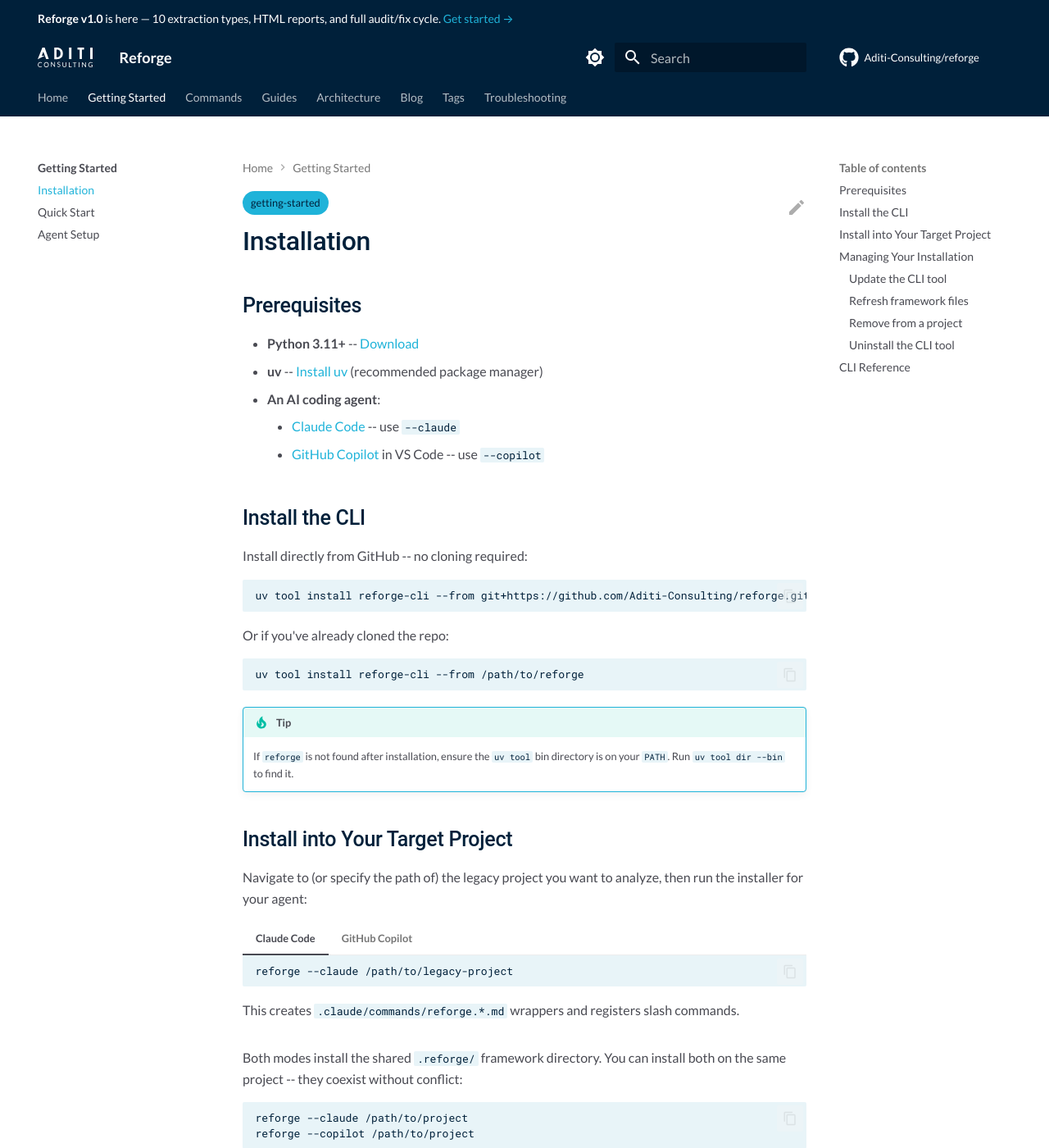
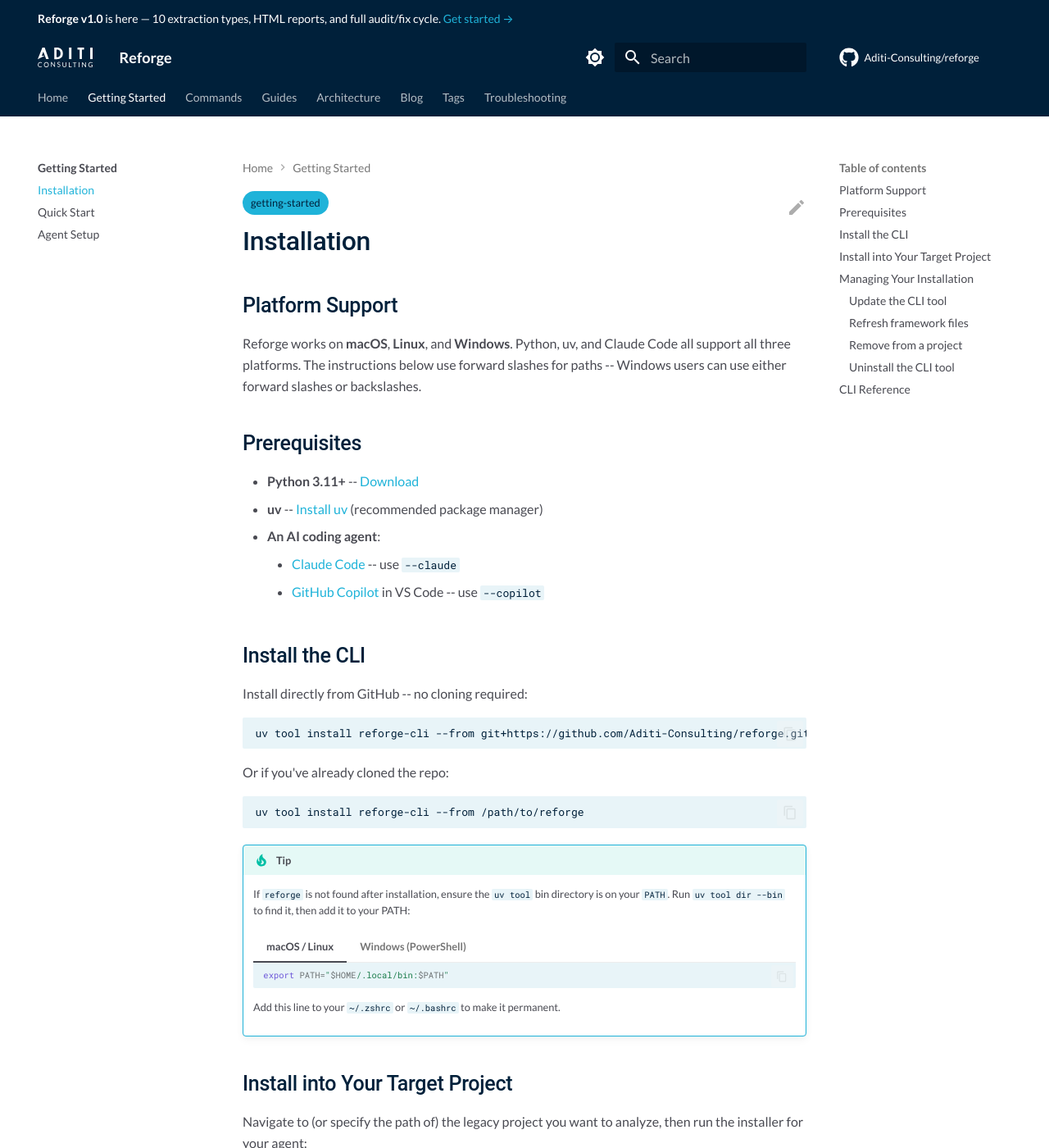
Before and after one commit to pratik-aditi/Reforge_v1, an MkDocs documentation site: the page built from docs/getting-started/installation.md, in a window 1280 px wide and 1400 px high. Shown: the whole window at 82% size. Built offline with MkDocs 1.6.1 and Material for MkDocs 9.7.7, drawn with Linux system fonts in a browser that asks for light colours; comment, search, counter and statistics services are not loaded; some of the changed text lies outside the part shown.

Commit message:
docs: add Windows support across installation, troubleshooting, and guides
Add platform-specific tabs (macOS/Linux vs Windows PowerShell) for:
- PATH setup and environment variable configuration
- PlantUML installation (winget/choco/scoop)
- File listing and checkpoint cleanup commands
- Codebase characterization commands (Get-ChildItem, cloc)
- Claude Code Teams environment variable setup
- Note tmux/split-pane unavailability on Windows

Co-Authored-By: Claude Opus 4.6 <noreply@anthropic.com>

````diff
--- a/docs/getting-started/installation.md
+++ b/docs/getting-started/installation.md
@@ -4,6 +4,10 @@ tags:
 ---
 
 # Installation
+
+## Platform Support
+
+Reforge works on **macOS**, **Linux**, and **Windows**. Python, uv, and Claude Code all support all three platforms. The instructions below use forward slashes for paths -- Windows users can use either forward slashes or backslashes.
 
 ## Prerequisites
 
@@ -28,7 +32,27 @@ uv tool install reforge-cli --from /path/to/reforge
 ```
 
 !!! tip
-    If `reforge` is not found after installation, ensure the `uv tool` bin directory is on your `PATH`. Run `uv tool dir --bin` to find it.
+    If `reforge` is not found after installation, ensure the `uv tool` bin directory is on your `PATH`. Run `uv tool dir --bin` to find it, then add it to your PATH:
+
+    === "macOS / Linux"
+
+        ```bash
+        export PATH="$HOME/.local/bin:$PATH"
+        ```
+
+        Add this line to your `~/.zshrc` or `~/.bashrc` to make it permanent.
+
+    === "Windows (PowerShell)"
+
+        ```powershell
+        $env:Path = "$env:USERPROFILE\.local\bin;$env:Path"
+        ```
+
+        To make it permanent, add the directory via **Settings > System > About > Advanced system settings > Environment Variables**, or run:
+
+        ```powershell
+        [Environment]::SetEnvironmentVariable("Path", "$env:USERPROFILE\.local\bin;$([Environment]::GetEnvironmentVariable('Path', 'User'))", "User")
+        ```
 
 ## Install into Your Target Project
 
@@ -128,7 +152,7 @@ Usage: reforge [OPTIONS] [TARGET_PATH]
 |---------|--------------|
 | `reforge --claude .` | Install for Claude Code in current directory |
 | `reforge --copilot .` | Install for GitHub Copilot in current directory |
-| `reforge --claude /opt/legacy-app` | Install into a specific project |
+| `reforge --claude /opt/legacy-app` | Install into a specific project (use `C:\projects\legacy-app` on Windows) |
 | `reforge --claude --update .` | Update framework files for Claude Code |
 | `reforge --copilot --dry-run .` | Preview what would be installed |
 | `reforge --remove .` | Uninstall all Reforge artifacts |
````
Also changed, not shown: docs/guides/claude-code-teams.md (+17 -5 lines), docs/guides/effort-estimation.md (+19 -5 lines), docs/troubleshooting.md (+103 -27 lines).
